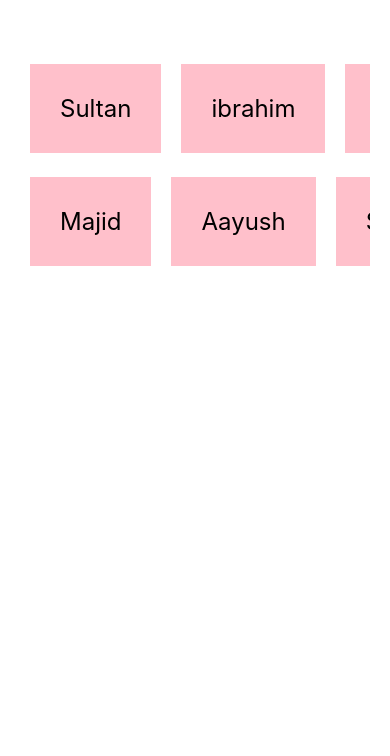
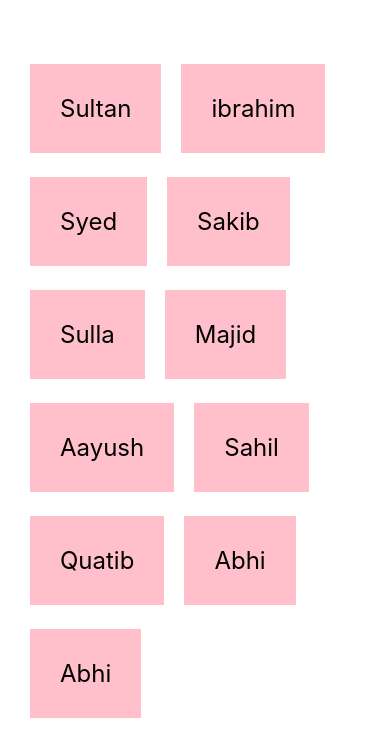
Before and after one commit to syedabbasali/React-native, a React Native app in the folder react-app/: screen / in a window 390 px wide. Shown: the top 756 px of the page. Built offline with nearby package versions, Linux system fonts and the light colour scheme.

Commit message:
To Do App

```diff
--- a/react-app/App.js
+++ b/react-app/App.js
@@ -1,47 +1,52 @@
-import React,{useState} from 'react';
-import { StatusBar  } from 'expo-status-bar';
-import { StyleSheet, Text, View, TextInput, ScrollView,FlatList } from 'react-native';
+import React, { useState } from "react";
+import { StatusBar } from "expo-status-bar";
+import {
+  StyleSheet,
+  Text,
+  View,
+  TextInput,
+  ScrollView,
+  FlatList,
+  Touchable,
+} from "react-native";
+import { TouchableOpacity } from "react-native-web";
 // import { Button } from 'react-native-web';
 
 export default function App() {
-  const [people, setPeople] = useState ([
-    { name: 'Sultan', id:'1'  },
-    { name: 'ibrahim', id:'2' },
-    { name: 'Syed', id:'3'    },
-    { name: 'Sakib', id:'4'   },
-    { name: 'Sulla',id:'5'   },
-    { name: 'Majid', id:'6'   },
-    { name: 'Aayush',id:'7'  },
-    { name: 'Sahil', id:'8'   },
-    { name: 'Quatib', id:'9'   },
-    { name: 'Abhi', id:'9'   },
+  const [people, setPeople] = useState([
+    { name: "Sultan", id: "1" },
+    { name: "ibrahim", id: "2" },
+    { name: "Syed", id: "3" },
+    { name: "Sakib", id: "4" },
+    { name: "Sulla", id: "5" },
+    { name: "Majid", id: "6" },
+    { name: "Aayush", id: "7" },
+    { name: "Sahil", id: "8" },
+    { name: "Quatib", id: "9" },
+    { name: "Abhi", id: "10" },
+    { name: "Abhi", id: "11" },
+
   ]);
-  // const [age, setAge] = useState('30');
+
+  const pressHandler = (id) => {
+    console.log(id);
+    setPeople((prevPeople) => {
+      return prevPeople.filter(person => person.id !=id)
+    })
+  }
 
   return (
     <View style={styles.container}>
       <FlatList
-numColumns={5}
+        numColumns={2}
         keyExtractor={(item) => item.id}
-
         data={people}
-renderItem={({ item}) => (
+        renderItem={({ item }) => (
+          <TouchableOpacity onPress={() => pressHandler(item.id)}>
         <Text style={styles.item}>{item.name}</Text>
+        </TouchableOpacity>
   )}
       />
-
-
-
-
-
-      {/* <ScrollView>
-      { people.map(item=> (
-          <View key={item.key}>
-            <Text style={styles.item}>{item.name}</Text>
-          </View>
-        )
-      )}
-      </ScrollView> */}
     </View>
   );
 }
@@ -49,18 +54,18 @@ renderItem={({ item}) => (
 const styles = StyleSheet.create({
   container: {
     flex: 1,
-    backgroundColor: '#fff',
-    paddingTop:40,
-    paddingHorizontal:20
+    backgroundColor: "#fff",
+    paddingTop: 40,
+    paddingHorizontal: 20,
     // alignItems: 'center',
     // justifyContent: 'center',
   },
-  item : {
+  item: {
     marginTop: 24,
     padding: 30,
-    backgroundColor: 'pink',
-    fontSize :24,
-    marginHorizontal:10,
-    marginTop:24,
-  }
+    backgroundColor: "pink",
+    fontSize: 24,
+    marginHorizontal: 10,
+
+  },
 });
--- a/react-app/package.json
+++ b/react-app/package.json
@@ -10,7 +10,7 @@
   },
   "dependencies": {
     "@expo/webpack-config": "^18.0.1",
-    "expo": "~48.0.5",
+    "expo": "^48.0.6",
     "expo-status-bar": "~1.4.4",
     "react": "18.2.0",
     "react-dom": "18.2.0",
@@ -18,7 +18,8 @@
     "react-native-web": "^0.18.12"
   },
   "devDependencies": {
-    "@babel/core": "^7.20.0"
+    "@babel/core": "^7.20.0",
+    "prettier": "2.8.4"
   },
   "private": true
 }
```
Also changed, not shown: 1 other file (tests, documents, lock files or other folders). Lines whose indentation alone changed are shown as unchanged.
